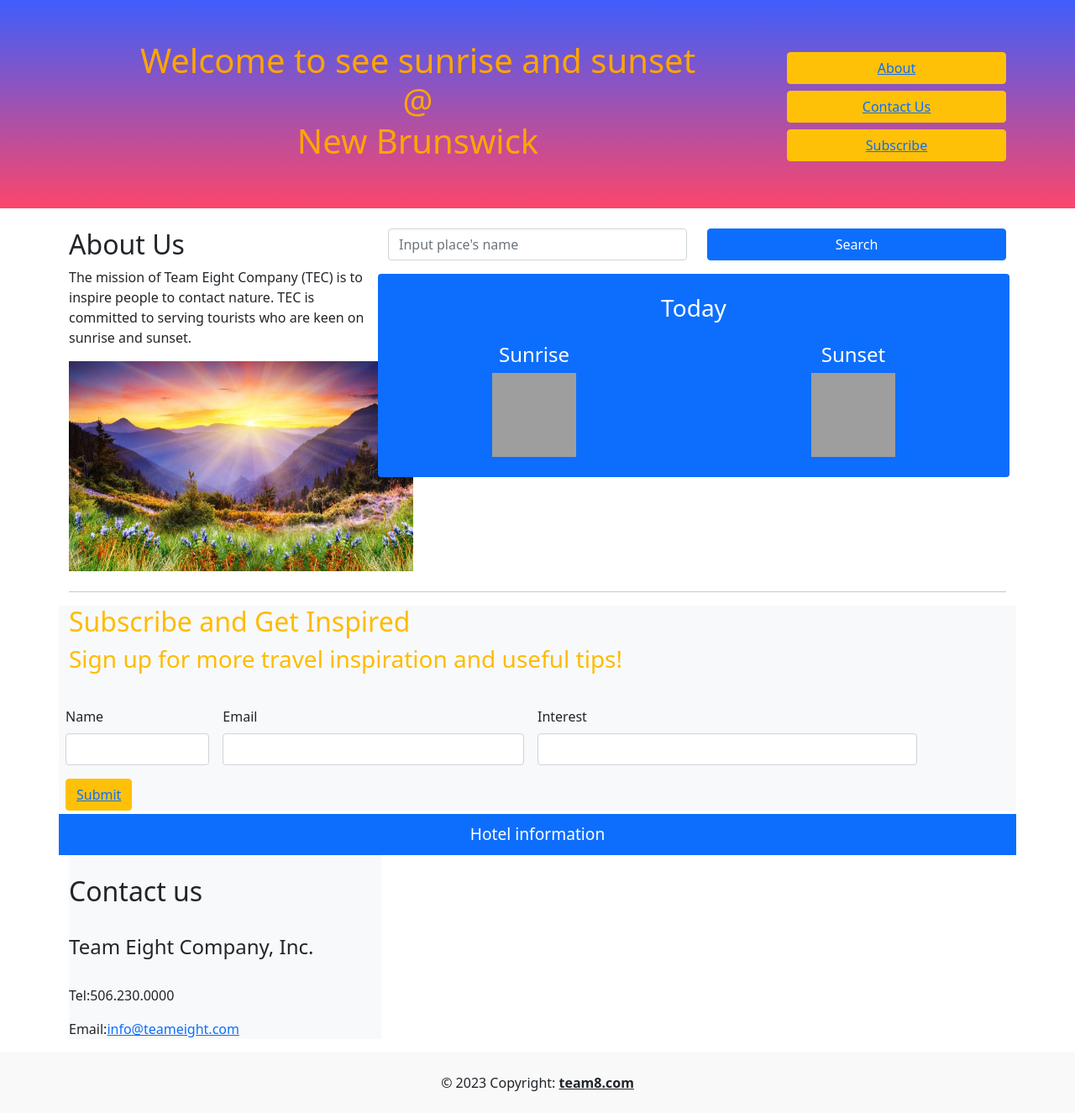
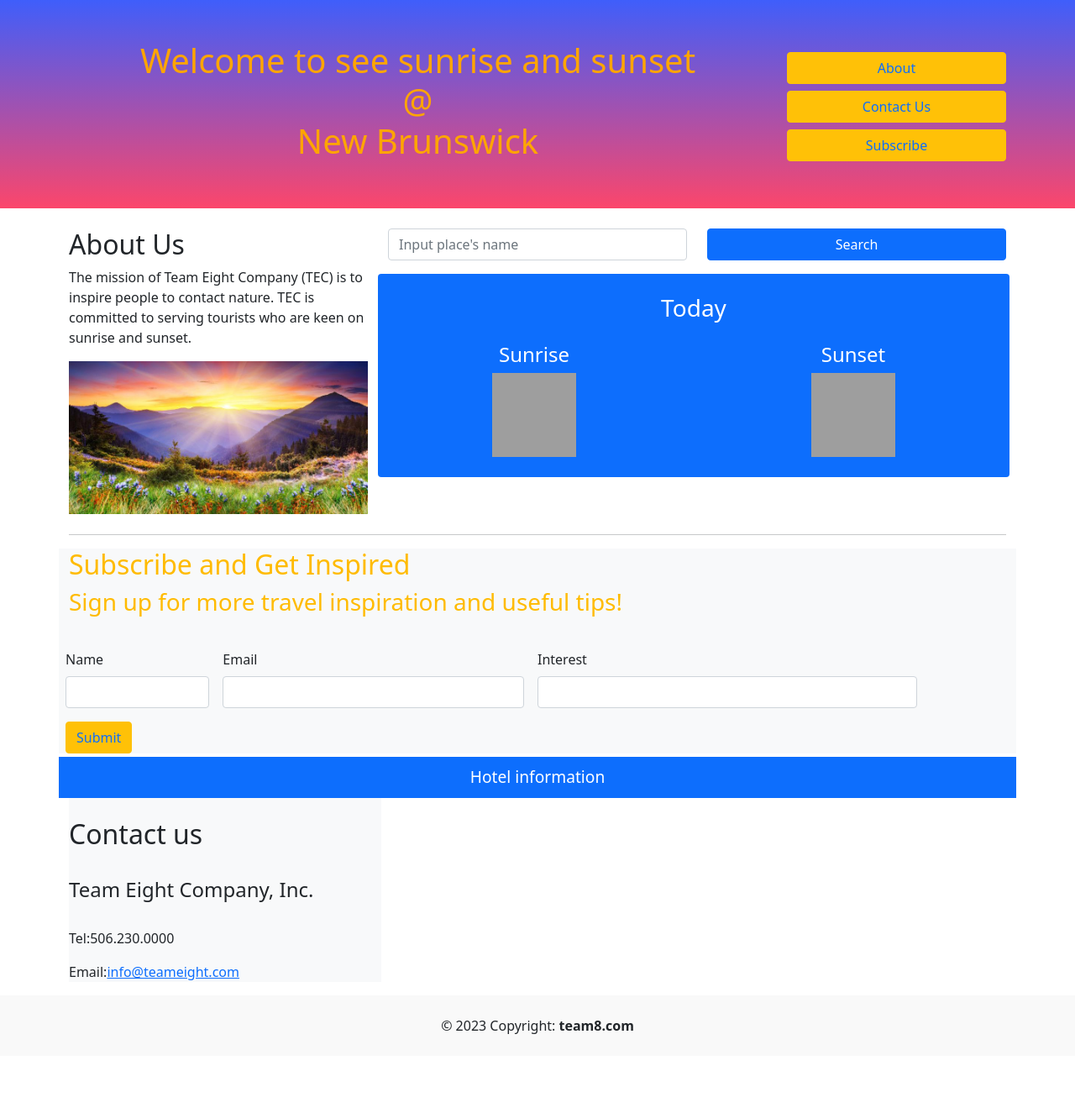
Before and after one commit to ZoeyYanling/sunrise-and-sunset, a plain HTML site: page index.html in a window 1280 px wide. Shown: the whole page at 84% size. After the commit the page ends 1257 px from the top, so only its background shows below. Drawn offline with nearby package versions, Linux system fonts and the light colour scheme; no server answers; grey boxes are pictures that could not be loaded.

Commit message:
minor cosmetic corrections

```diff
--- a/index.html
+++ b/index.html
@@ -23,9 +23,9 @@
             </div>
             <div class="col-12 col-md-3 d-flex flex-column justify-content-between ">
                     <!---Add inpage like--->
-                <button class="btn btn-warning mb-2"><a href="#about-us">About</a></button>
-                <button class="btn btn-warning mb-2"><a href="#contact-us">Contact Us</a></button>
-                <button class="btn btn-warning mb-2"><a href="#subscribe">Subscribe</a></button>
+                <button class="btn btn-warning mb-2"><a class="text-decoration-none" href="#about-us">About</a></button>
+                <button class="btn btn-warning mb-2"><a class="text-decoration-none" href="#contact-us">Contact Us</a></button>
+                <button class="btn btn-warning mb-2"><a class="text-decoration-none" href="#subscribe">Subscribe</a></button>
 
             </div>
         </div>
@@ -42,7 +42,7 @@
                         TEC is committed to serving tourists who are keen on sunrise and sunset.
                     </p>
                         <!---Add a picture match the topic--->
-                    <img src="./assets/image/sunrise.jpg" alt="sunrise-pic" width="410px" height="250px"/>
+                    <img src="./assets/image/sunrise.jpg" alt="sunrise-pic" class="img-fluid" width="410px" height="250px"/>
 
                 </div>
                 <div class="col-12 col-md-8">
@@ -117,7 +117,7 @@
               <input type="text" class="form-control" id="inputInterest"/>
            </div>
            <div class="col-12">
-              <button  class="btn submitBtn btn-warning "><a href="./assets/image/thank6.png">Submit</a></button>
+              <button  class="btn submitBtn btn-warning "><a class="text-decoration-none" href="./assets/image/thank6.png">Submit</a></button>
            </div>
         </form>
     </section>
@@ -142,7 +142,7 @@
 <footer>
     <div class="text-center p-4" style="background-color: rgba(0, 0, 0, 0.025);">
         © 2023 Copyright:
-        <a class="text-reset fw-bold" href="https://example.com/">team8.com</a>
+        <a class="text-reset fw-bold text-decoration-none" href="https://example.com/">team8.com</a>
     </div>
 </footer>
 </body>
```
